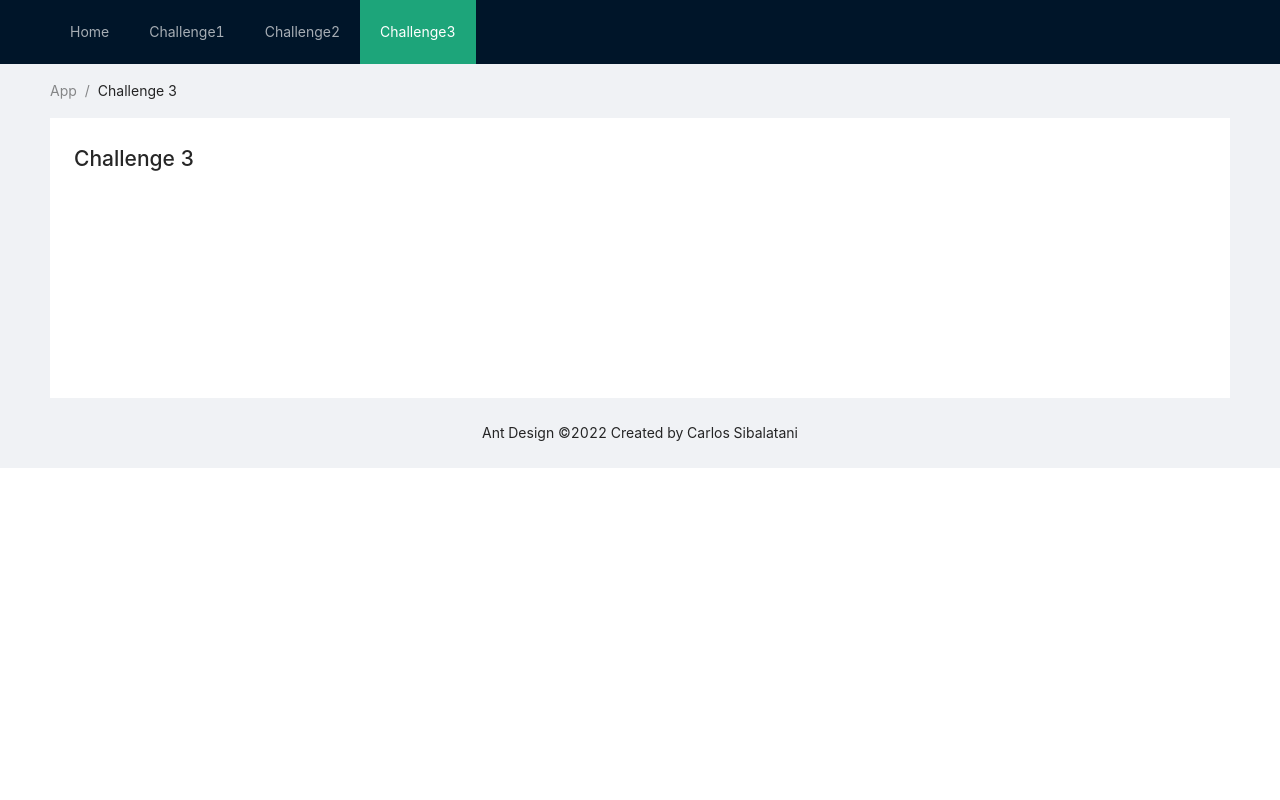
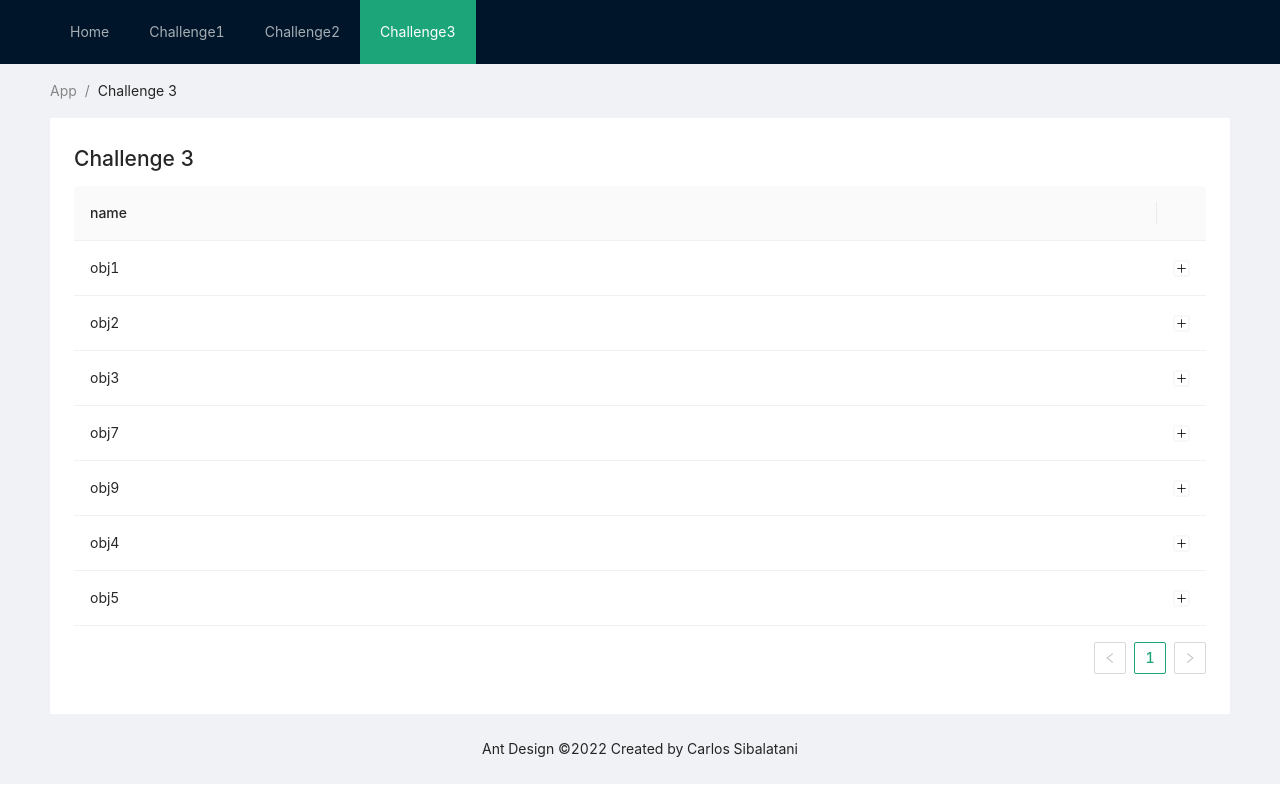
Before and after one commit to FearTheBeard95/ambrite-coding-challenge, a React (Create React App) app: page /c3 in a window 1280 px wide. Built offline with nearby package versions, Linux system fonts and the light colour scheme.

Commit message:
Wire up Challenge 3 page

```diff
--- a/src/components/pages/Challenge2.jsx
+++ b/src/components/pages/Challenge2.jsx
@@ -5,7 +5,7 @@ import geoInfo from '../../utils/geo.json';
 import { useState } from 'react';
 
 const Challenge2 = () => {
-  const [dataSource, setDataSource] = useState([]);
+  const [dataSource, setDataSource] = useState(geoInfo);
   const [refLatitude, setLatitude] = useState('');
   const [refLongitude, setLongitude] = useState('');
 
--- a/src/components/pages/Challenge3.jsx
+++ b/src/components/pages/Challenge3.jsx
@@ -1,8 +1,40 @@
 import React from 'react';
-import { Breadcrumb } from 'antd';
+import { Breadcrumb, Table } from 'antd';
 import MainLayout from '../MainLayout';
+import arrayUnion from '../../utils/data-merge';
+import p3Data from '../../utils/p3Data.json';
+import { useState } from 'react';
+import { useEffect } from 'react';
 
-const Challenge3 = () => (
+const Challenge3 = () => {
+  const { testSet1, testSet2 } = p3Data;
+  const [dataSource, setDataSource] = useState(arrayUnion(testSet1, testSet2));
+
+  const columns = [
+    { title: 'name', dataIndex: 'name', key: 'key' },
+    Table.EXPAND_COLUMN,
+  ];
+
+  const columns2 = [
+    { title: 'field', dataIndex: 'key', key: 'key' },
+    { title: 'value', dataIndex: 'value', key: 'key' },
+  ];
+  // useEffect(() => {
+  //   // eslint-disable-next-line no-unused-vars
+  //   let isMounted = true;
+  //   const { testSet1, testSet2 } = p3Data;
+
+  //   arrayUnion(testSet1, testSet2).then((union) => {
+  //     console.log(union);
+  //     return setDataSource(union);
+  //   });
+
+  //   return () => {
+  //     isMounted = false;
+  //   };
+  // }, []);
+
+  return (
     <MainLayout selected={['Challenge3']}>
       <Breadcrumb style={{ margin: '16px 0' }}>
         <Breadcrumb.Item>App</Breadcrumb.Item>
@@ -10,8 +42,18 @@ const Challenge3 = () => (
       </Breadcrumb>
       <div className='site-layout-content'>
         <h1>Challenge 3</h1>
+        <Table
+          columns={columns}
+          expandable={{
+            expandedRowRender: (record) => (
+              <Table columns={columns2} dataSource={record.values} />
+            ),
+          }}
+          dataSource={dataSource}
+        />
       </div>
     </MainLayout>
   );
+};
 
 export default Challenge3;
--- /dev/null
+++ b/src/utils/data-merge.js
@@ -0,0 +1,20 @@
+function arrayUnion(array1, array2) {
+  const map = new Map();
+  array1.forEach((item) => map.set(item.name, item));
+  array2.forEach((item) =>
+    map.set(item.name, { ...map.get(item.name), ...item })
+  );
+  const mergedArr = Array.from(map.values());
+  return mergedArr.map((element, index) => ({
+    name: element.name,
+    key: index,
+    values: Object.keys(element)
+      .filter((value) => value !== 'name')
+      .map((v) => ({
+        key: v,
+        value: element[v],
+      })),
+  }));
+}
+
+export default arrayUnion;
```
Lines whose indentation alone changed are shown as unchanged.
